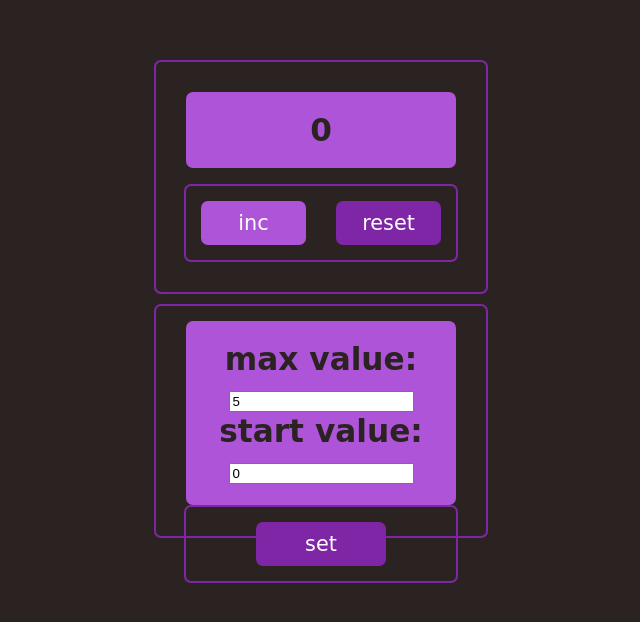
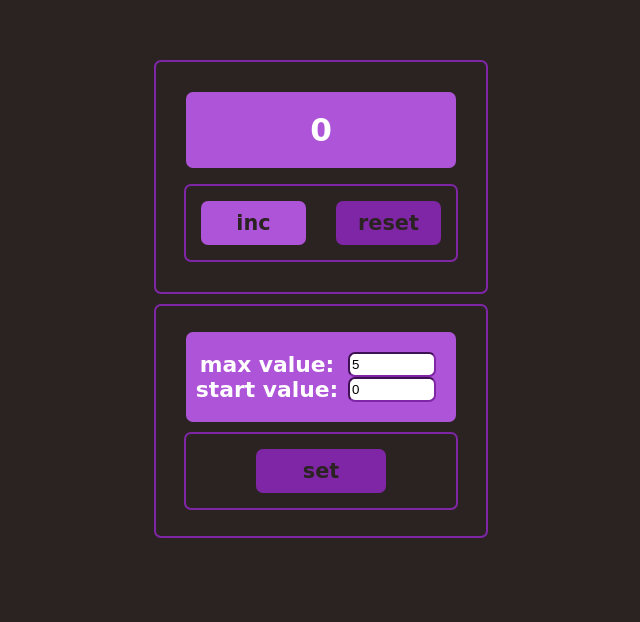
Before and after one commit to anksuunamun/counter-monday-ts, a React (Create React App) app: page / in a window 1280 px wide. Shown: the part 190-812 px from the top of the page, without its empty margins (286-926 px from the left). Built offline with nearby package versions, Linux system fonts and the light colour scheme.

Commit message:
feat: add error due to incorrect input

```diff
--- a/src/App.tsx
+++ b/src/App.tsx
@@ -6,10 +6,11 @@ import CounterSettings from './CounterSettings/CounterSettings';
 
 
 function App() {
-
-    const [counterValue, setCounterValue] = useState<number>(0)
     const [maxValue, setMaxValue] = useState<number>(5)
     const [startValue, setStartValue] = useState<number>(0)
+    const [counterValue, setCounterValue] = useState<number>(startValue)
+    const [isSetMode, setIsSetMode] = useState<boolean>(false)
+    const [error, setError] = useState<boolean>(false)
 
     const onMaxChangeHandler = (newMaxValue: number) => {
         setMaxValue(newMaxValue)
@@ -24,13 +25,21 @@ function App() {
                      setCounterValue={setCounterValue}
                      maxValue={maxValue}
                      startValue={startValue}
+                     isSetMode={isSetMode}
+                     error={error}
+                     setError={setError}
             />
             <CounterSettings counterValue={counterValue}
                              setCounterValue={setCounterValue}
                              maxValue={maxValue}
                              startValue={startValue}
                              onMaxChangeHandler={onMaxChangeHandler}
-                             onStartChangeHandler={onStartChangeHandler}/>
+                             onStartChangeHandler={onStartChangeHandler}
+                             isSetMode={isSetMode}
+                             setIsSetMode={setIsSetMode}
+                             error={error}
+                             setError={setError}
+            />
         </div>
     );
 }
--- a/src/Button/Button.module.css
+++ b/src/Button/Button.module.css
@@ -6,6 +6,8 @@
     text-align: center;
     padding-top: 10px;
     padding-bottom: 10px;
+    color: #2b2322;
+    font-weight: bold;
 }
 
 .button:hover {
--- a/src/Counter/Counter.tsx
+++ b/src/Counter/Counter.tsx
@@ -8,6 +8,9 @@ type CounterPropsType = {
     setCounterValue: (value: number) => void
     startValue: number
     maxValue: number
+    isSetMode: boolean
+    error: boolean
+    setError: (value: boolean) => void
 }
 
 function Counter(props: CounterPropsType) {
@@ -17,13 +20,18 @@ function Counter(props: CounterPropsType) {
         }
     }
     const onResetClickHandler = () => {
-        props.setCounterValue(0)
+        props.setCounterValue(props.startValue)
     }
 
     return (
         <div className={styles.counter}>
             <Display counterValue={props.counterValue}
-                     maxValue={props.maxValue}/>
+                     maxValue={props.maxValue}
+                     startValue={props.startValue}
+                     isSetMode={props.isSetMode}
+                     error={props.error}
+                     setError={props.setError}
+            />
             <div className={styles.buttonWrapper}>
                 <Button title={'inc'}
                         counterValue={props.counterValue}
--- a/src/CounterSettings/CounterSettings.tsx
+++ b/src/CounterSettings/CounterSettings.tsx
@@ -1,4 +1,4 @@
-import React, {useState} from 'react';
+import React, {useEffect, useState} from 'react';
 import styles from './CounterSettings.module.css';
 import Display from '../Display/Display';
 import Button from '../Button/Button';
@@ -11,38 +11,56 @@ type CounterSettingsPropsType = {
     startValue: number
     onStartChangeHandler: (value: number) => void
     onMaxChangeHandler: (value: number) => void
+    isSetMode: boolean
+    setIsSetMode: (value: boolean) => void
+    error: boolean
+    setError: (value: boolean) => void
 }
 
 function CounterSettings(props: CounterSettingsPropsType) {
     const [maxValue, setMaxValue] = useState<number>(props.maxValue)
     const [startValue, setStartValue] = useState<number>(props.startValue)
-    const [isSetMode, setIsSetMode] = useState<boolean>(false)
+
+    useEffect(() => {
+    }, [props.isSetMode])
 
     const onSetClickHandler = () => {
-        props.onMaxChangeHandler(maxValue)
-        props.onStartChangeHandler(startValue)
-        setIsSetMode(false)
+        if (props.isSetMode && !props.error) {
+            props.onMaxChangeHandler(maxValue)
+            props.onStartChangeHandler(startValue)
+            props.setIsSetMode(false)
+            props.setCounterValue(startValue)
+        }
     }
     const onInputClickHandler = () => {
-        setIsSetMode(true)
+        if (props.maxValue !== props.startValue) {
+            props.setIsSetMode(true)
+        }
+    }
+    const onIncorrectInputHandler = () => {
+        props.setIsSetMode(false)
     }
 
     return (
         <div className={styles.counter}>
             <Display counterValue={props.counterValue}
-                     isSetMode={isSetMode}
+                     isSetMode={props.isSetMode}
                      maxValue={maxValue}
                      startValue={startValue}
                      setMaxValue={setMaxValue}
                      setStartValue={setStartValue}
                      onInputClickHandler={onInputClickHandler}
                      isSetModeDisplay={true}
+                     onIncorrectInputHandler={onIncorrectInputHandler}
+                     setIsSetMode={props.setIsSetMode}
+                     error={props.error}
+                     setError={props.setError}
             />
             <div className={styles.buttonWrapper}>
                 <Button title={'set'}
                         counterValue={props.counterValue}
                         setCounterValue={props.setCounterValue}
-                        disabled={!isSetMode}
+                        disabled={!props.isSetMode || props.error}
                         onClickHandler={onSetClickHandler}/>
             </div>
 
--- a/src/Display/Display.module.css
+++ b/src/Display/Display.module.css
@@ -5,7 +5,7 @@
     padding-top: 20px;
     padding-bottom: 20px;
     text-align: center;
-    color: #2b2322;
+    color: white;
     font-weight: bold;
     font-size: 1.5em;
 }
@@ -14,3 +14,28 @@
     background-color: #7e26a6;
     color: red;
 }
+
+.inputBlocked {
+    background-color: red;
+}
+
+.settingDisplay {
+
+}
+
+.settingDisplay div {
+    font-size: 0.7em;
+    display: grid;
+    grid-template-columns: 3fr 2fr;
+}
+
+.settingDisplay input {
+    width: 80px;
+    border-radius: 7px;
+    border-color: #7e26a6;
+}
+
+.settingDisplay input:focus {
+    outline: none;
+    border: 5px solid #7e26a6;
+}
--- a/src/Display/Display.tsx
+++ b/src/Display/Display.tsx
@@ -1,4 +1,4 @@
-import React, {ChangeEvent} from 'react'
+import React, {ChangeEvent, useEffect} from 'react'
 import styles from './Display.module.css'
 
 type DisplayPropsType = {
@@ -10,39 +10,70 @@ type DisplayPropsType = {
     setStartValue?: (value: number) => void
     onInputClickHandler?: () => void
     isSetModeDisplay?: boolean
+    onIncorrectInputHandler?: () => void
+    setIsSetMode?: (value: boolean) => void
+    error: boolean
+    setError: (value: boolean) => void
 }
 
 function Display(props: DisplayPropsType) {
     const onMaxChangeHandler = (e: ChangeEvent<HTMLInputElement>) => {
         if (props.setMaxValue) {
             props.setMaxValue(Number(e.currentTarget.value))
+            if (Number(e.currentTarget.value) && (Number(e.currentTarget.value) < 0 || Number(e.currentTarget.value) === props.startValue) || (props.startValue && props.startValue > Number(e.currentTarget.value))) {
+                props.setIsSetMode && props.setIsSetMode(false)
+                props.setError(true)
+            } else {
+                props.setIsSetMode && props.setIsSetMode(true)
+                props.setError(false)
+            }
         }
+
     }
     const onStartChangeHandler = (e: ChangeEvent<HTMLInputElement>) => {
         if (props.setStartValue) {
             props.setStartValue(Number(e.currentTarget.value))
+            if (Number(e.currentTarget.value) && (Number(e.currentTarget.value) < 0 || Number(e.currentTarget.value) === props.maxValue) || (props.maxValue && props.maxValue < Number(e.currentTarget.value))) {
+                props.setIsSetMode && props.setIsSetMode(false)
+                props.setError(true)
+            } else {
+                props.setIsSetMode && props.setIsSetMode(true)
+                props.setError(false)
+            }
         }
+
+
     }
+    useEffect(() => {
+    }, [props.isSetMode])
+    useEffect(() => {
+    }, [props.error])
 
-    let styling = props.counterValue === props.maxValue ? styles.displayBlocked : 'vl'
+    let styling = props.counterValue === props.maxValue ? styles.displayBlocked : ''
     return (
         props.isSetModeDisplay
-            ? <div className={styles.display}>
+            ? <div className={`${styles.display} ${styles.settingDisplay}`}>
                 <div>max value: <input type={'number'}
                                        value={props.maxValue}
-                                       min={props.startValue}
                                        onChange={onMaxChangeHandler}
-                                       onClick={props.onInputClickHandler}/>
+                                       onClick={props.onInputClickHandler}
+                                       className={props.error
+                                           ? styles.inputBlocked
+                                           : ''}/>
                 </div>
                 <div>start value: <input type={'number'}
-                                         min={0}
                                          value={props.startValue}
                                          onChange={onStartChangeHandler}
-                                         onClick={props.onInputClickHandler}/></div>
+                                         onClick={props.onInputClickHandler}
+                                         className={props.error
+                                             ? styles.inputBlocked
+                                             : ''}/>
+                </div>
             </div>
             : <div className={`${styles.display} ${styling}`}>
-                {props.maxValue===props.startValue? "Incorrect input!": ''}
-                {props.counterValue}
+                {props.isSetMode
+                    ? (props.error && 'Incorrect value!') || 'enter values and press set'
+                    : props.counterValue}
             </div>
     )
 }
```
Also changed, not shown: 1 other file (tests, documents, lock files or other folders).
